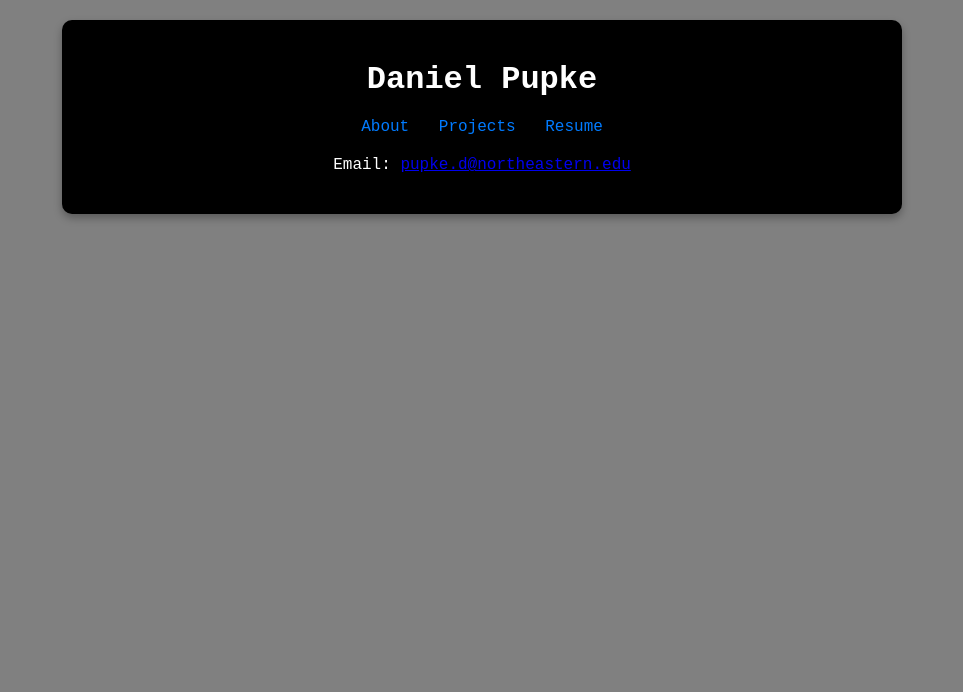
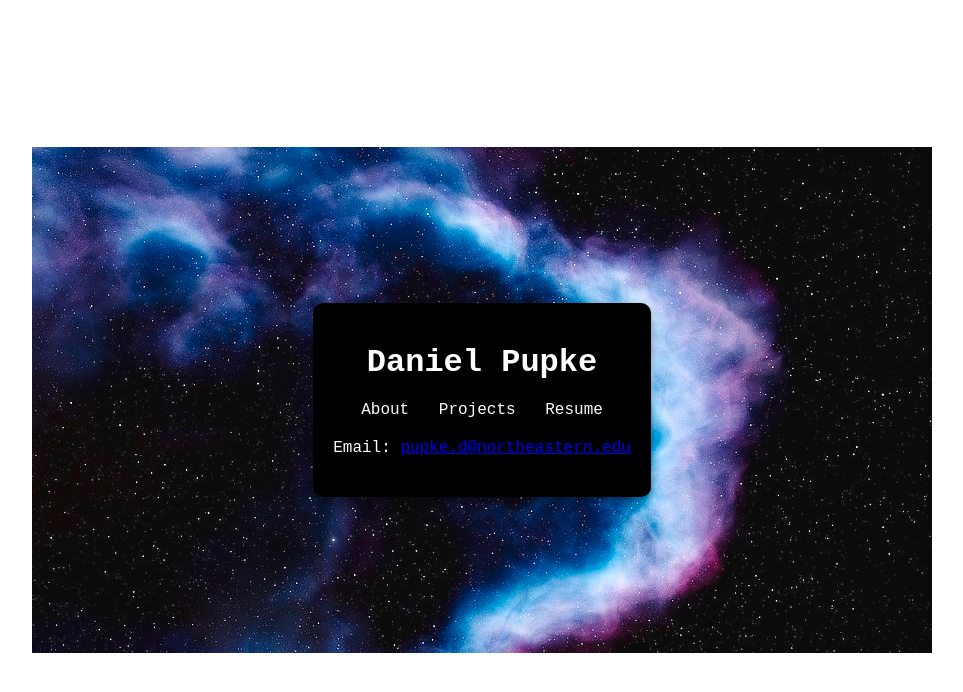
Before and after one commit to daniel68045/dpupke10.github.io, a plain HTML site: page index.html in a window 1280 px wide. Shown: the whole page, without its empty margins (158-1121 px from the left). Drawn offline with Linux system fonts and the light colour scheme.

Commit message:
Added bg

```diff
--- a/styles.css
+++ b/styles.css
@@ -2,8 +2,12 @@ body {
     margin: 0;
     padding: 0;
     font-family: 'Courier New', Courier, monospace;
-    background-color: #808080; /* n background for the page */
+    background: url("assets/PW-BG.jpeg") no-repeat center center fixed;
     color: white;
+    display: flex;
+    justify-content: center;
+    align-items: center;
+    min-height: 100vh;
 }
 
 .content-wrapper {
@@ -23,7 +27,7 @@ body {
 .content nav a {
     margin: 0 10px;
     text-decoration: none;
-    color: #007BFF;
+    color: white;
 }
 
 .content nav a:hover {
```
Also changed, not shown: assets/PW-BG.jpeg (added).
